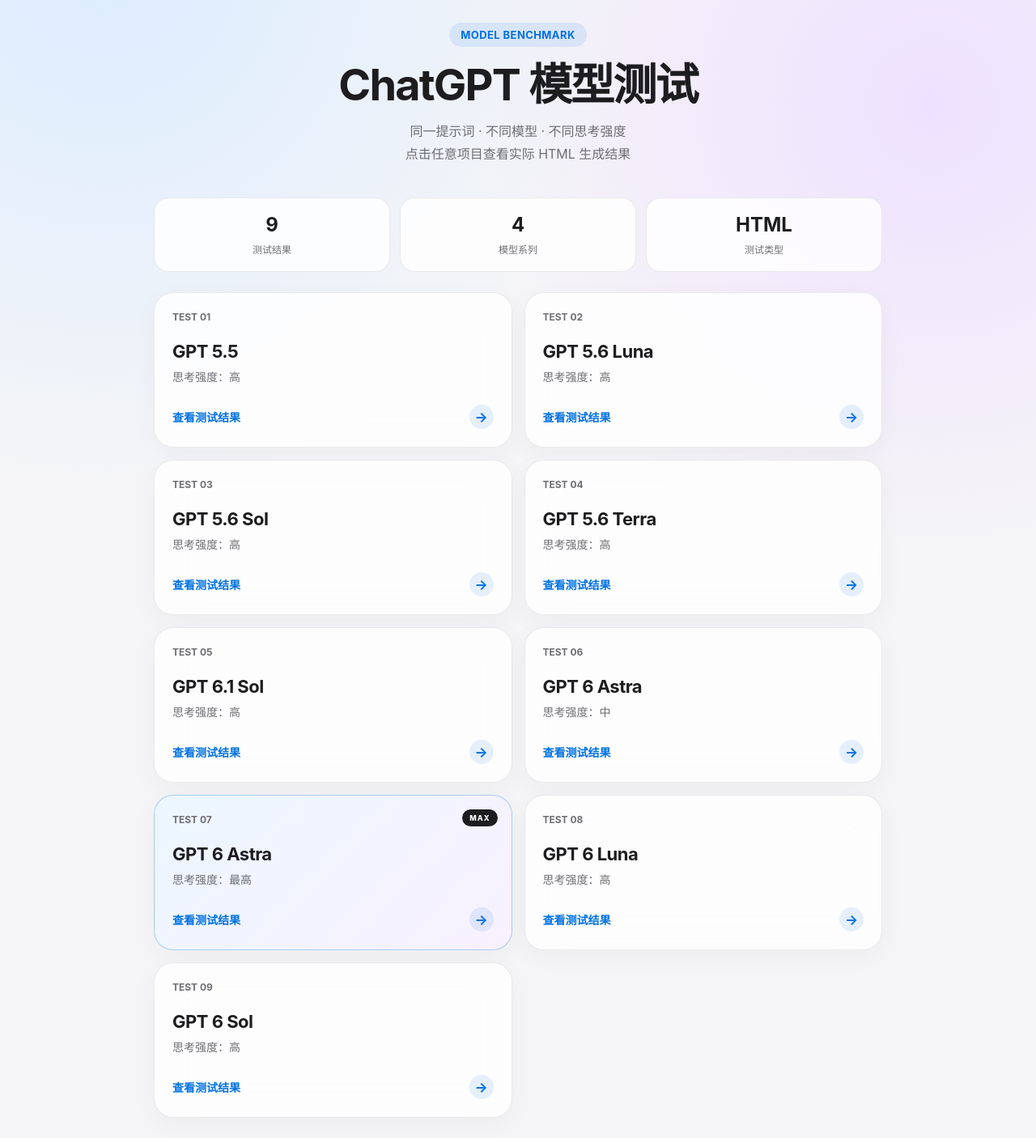
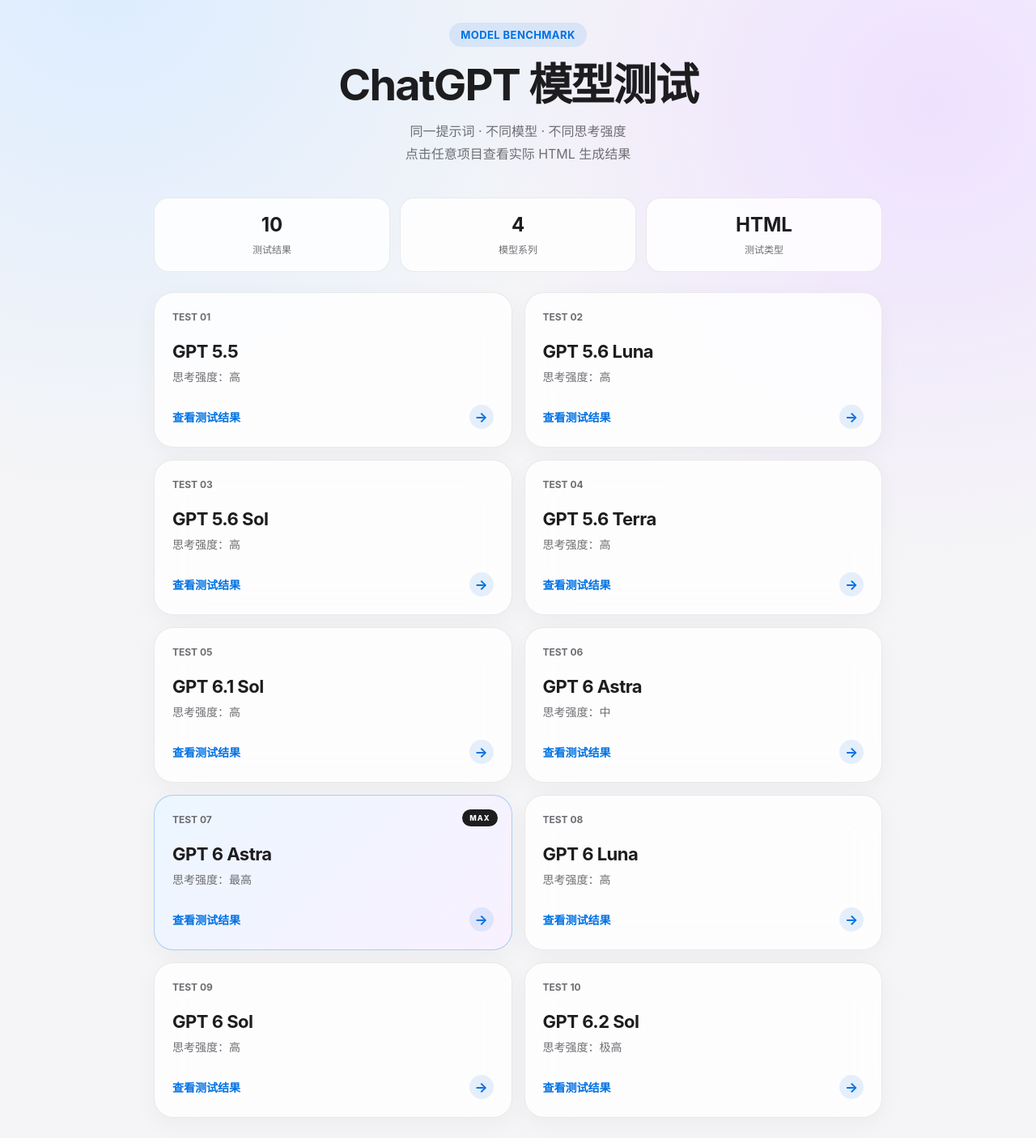
Before and after one commit to secshenchen/-, a plain HTML site: page index.html in a window 1280 px wide. Shown: the part 37-1443 px from the top of the page at 81% size. Drawn offline with Linux system fonts and the light colour scheme.

Commit message:
在测试首页添加 GPT 6.2 Sol 极高结果

```diff
--- a/index.html
+++ b/index.html
@@ -355,7 +355,7 @@
     <section class="stats">
 
         <div class="stat">
-            <strong>9</strong>
+            <strong>10</strong>
             <span>测试结果</span>
         </div>
 
@@ -618,6 +618,33 @@
         </a>
 
 
+        <!-- 10 -->
+
+        <a class="card" href="6.2sol极高.html">
+
+            <div class="number">
+                TEST 10
+            </div>
+
+            <div class="model">
+                GPT 6.2 Sol
+            </div>
+
+            <div class="level">
+                思考强度：极高
+            </div>
+
+            <div class="open">
+                查看测试结果
+
+                <span class="arrow">
+                    →
+                </span>
+            </div>
+
+        </a>
+
+
     </main>
 
 
```
